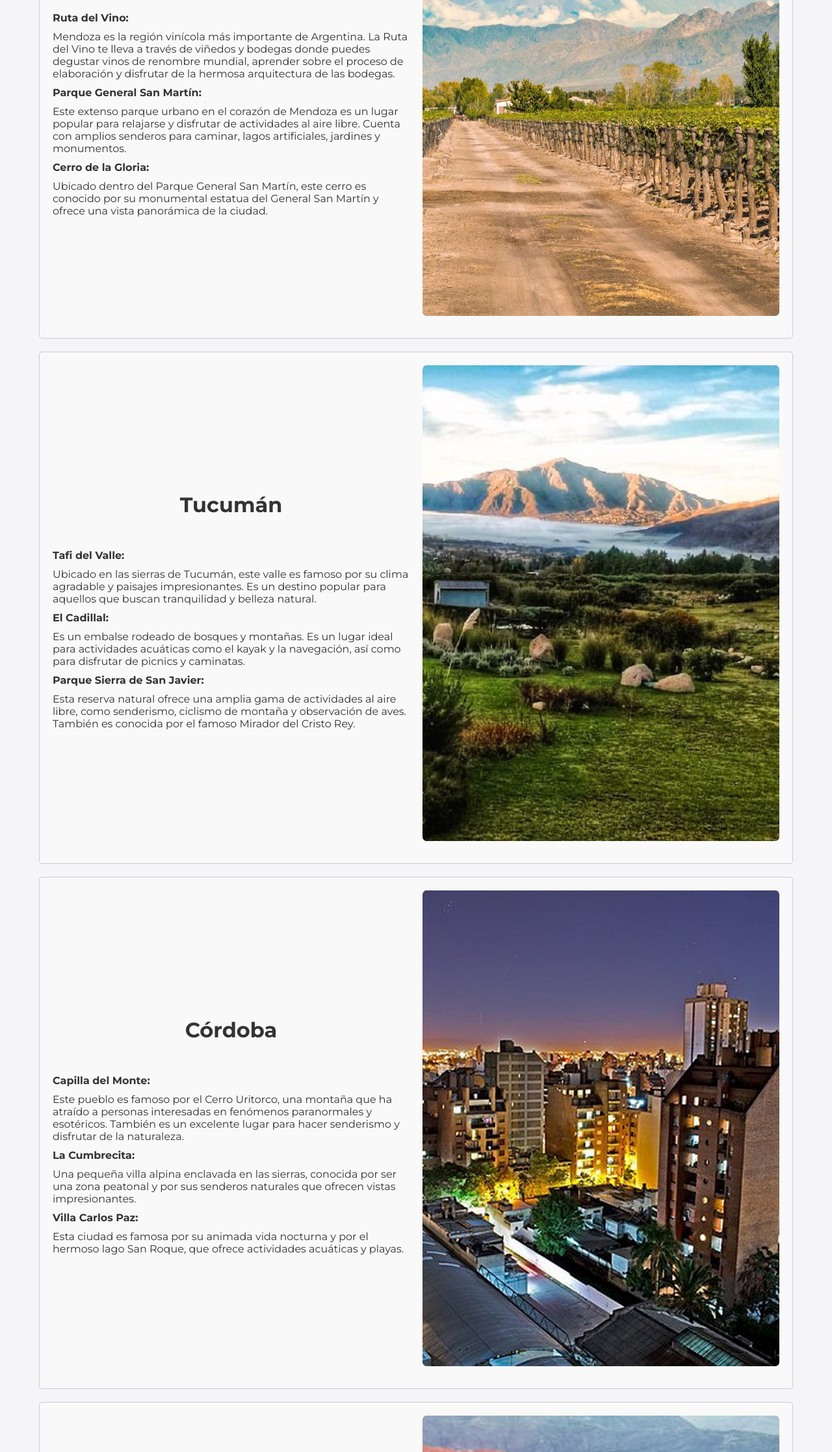
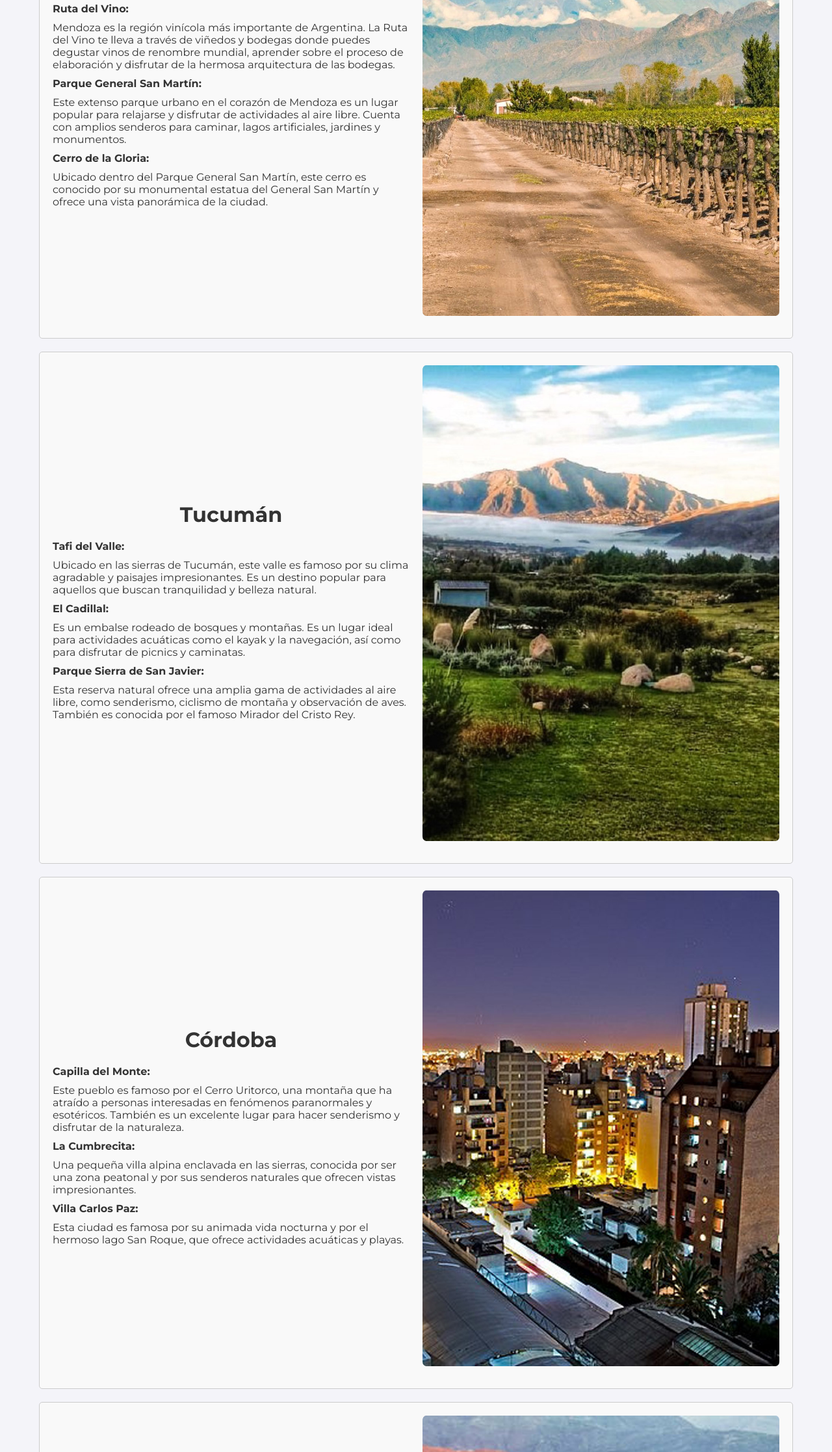
Before and after one commit to gerardorosales2222/turismo, a plain HTML site: page actividades.html in a window 1280 px wide. Shown: the part 566-2800 px from the top of the page at 65% size. Drawn offline with Linux system fonts and the light colour scheme.

Commit message:
Update - actividades.html

```diff
--- a/actividades.html
+++ b/actividades.html
@@ -38,7 +38,7 @@
     <h2>Actividades</h2>
     <section class="doble">
         <div class="text">
-            <h2>Mendoza</h2><br>
+            <h2>Mendoza</h2>
             <p><h4>Ruta del Vino:</h4> Mendoza es la región vinícola más importante de Argentina. La Ruta del Vino te lleva a través de viñedos y bodegas donde puedes degustar vinos de renombre mundial, aprender sobre el proceso de elaboración y disfrutar de la hermosa arquitectura de las bodegas.</p>
             <p><h4>Parque General San Martín:</h4> Este extenso parque urbano en el corazón de Mendoza es un lugar popular para relajarse y disfrutar de actividades al aire libre. Cuenta con amplios senderos para caminar, lagos artificiales, jardines y monumentos.</p>
             <p><h4>Cerro de la Gloria:</h4> Ubicado dentro del Parque General San Martín, este cerro es conocido por su monumental estatua del General San Martín y ofrece una vista panorámica de la ciudad.</p>
@@ -50,7 +50,7 @@
 
     <section class="doble">
         <div class="text">
-            <h2>Tucumán</h2><br>
+            <h2>Tucumán</h2>
             <p><h4>Tafi del Valle:</h4>Ubicado en las sierras de Tucumán, este valle es famoso por su clima agradable y paisajes impresionantes. Es un destino popular para aquellos que buscan tranquilidad y belleza natural.</p>
             <p><h4>El Cadillal:</h4>Es un embalse rodeado de bosques y montañas. Es un lugar ideal para actividades acuáticas como el kayak y la navegación, así como para disfrutar de picnics y caminatas.</p>
             <p><h4>Parque Sierra de San Javier:</h4> Esta reserva natural ofrece una amplia gama de actividades al aire libre, como senderismo, ciclismo de montaña y observación de aves. También es conocida por el famoso Mirador del Cristo Rey.</p>
@@ -62,7 +62,7 @@
 
     <section class="doble">
         <div class="text">
-            <h2>Córdoba</h2><br>
+            <h2>Córdoba</h2>
             <p><h4>Capilla del Monte:</h4>Este pueblo es famoso por el Cerro Uritorco, una montaña que ha atraído a personas interesadas en fenómenos paranormales y esotéricos. También es un excelente lugar para hacer senderismo y disfrutar de la naturaleza.</p>
             <p><h4>La Cumbrecita:</h4>Una pequeña villa alpina enclavada en las sierras, conocida por ser una zona peatonal y por sus senderos naturales que ofrecen vistas impresionantes.</p>
             <p><h4>Villa Carlos Paz:</h4>Esta ciudad es famosa por su animada vida nocturna y por el hermoso lago San Roque, que ofrece actividades acuáticas y playas.</p>
@@ -73,7 +73,7 @@
     </section>
     <section class="doble">
         <div class="text">
-            <h2>Jujuy</h2><br>
+            <h2>Jujuy</h2>
             <p><h4>Termas de Reyes:</h4>Estas aguas termales son famosas por sus propiedades curativas y su entorno natural impresionante. Es un lugar ideal para relajarse y disfrutar de la naturaleza.</p>
             <p><h4>Parque Nacional Calilegua:</h4>Este parque alberga una increíble biodiversidad de flora y fauna. Es un excelente lugar para hacer senderismo y observar aves.</p>
             <p><h4>Laguna de los Pozuelos:</h4>Esta laguna de altura es una de las áreas de cría más importantes de flamencos en Sudamérica. Es un sitio impresionante para la observación de aves.</p>
```
